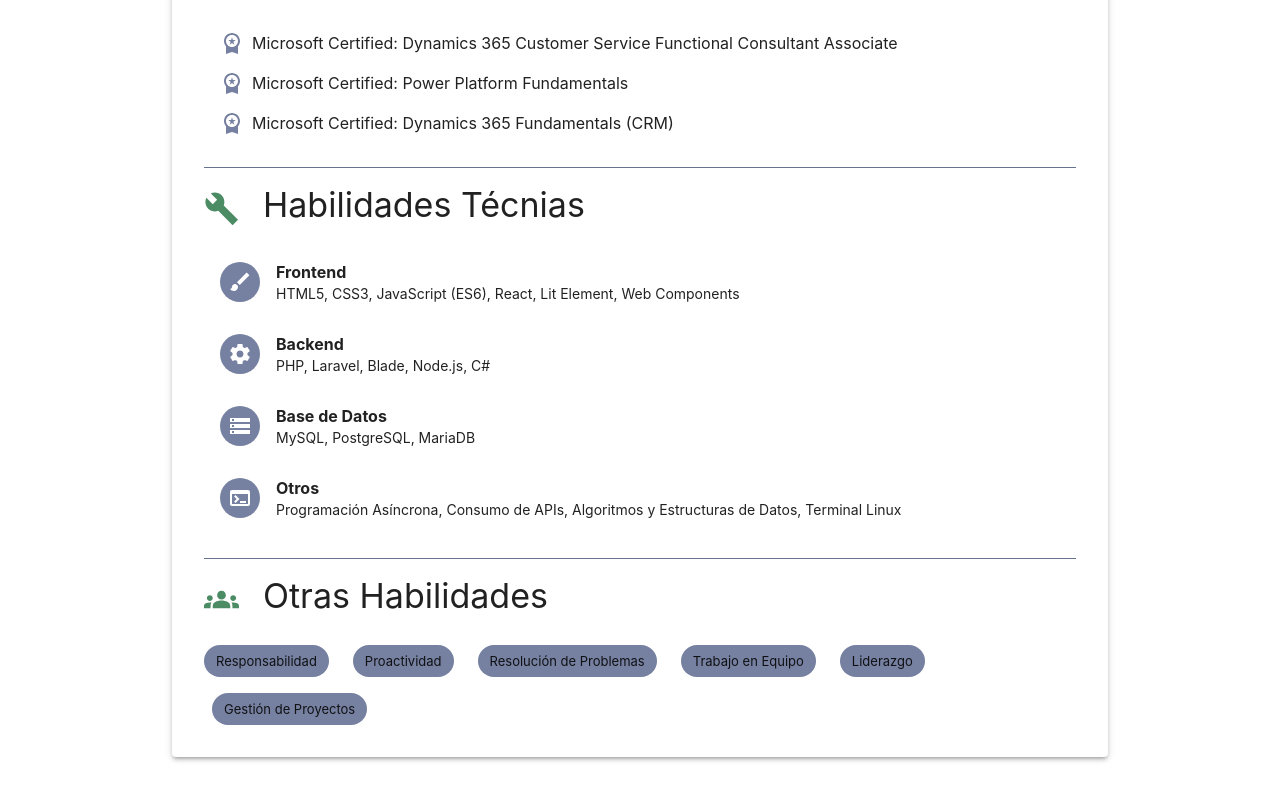
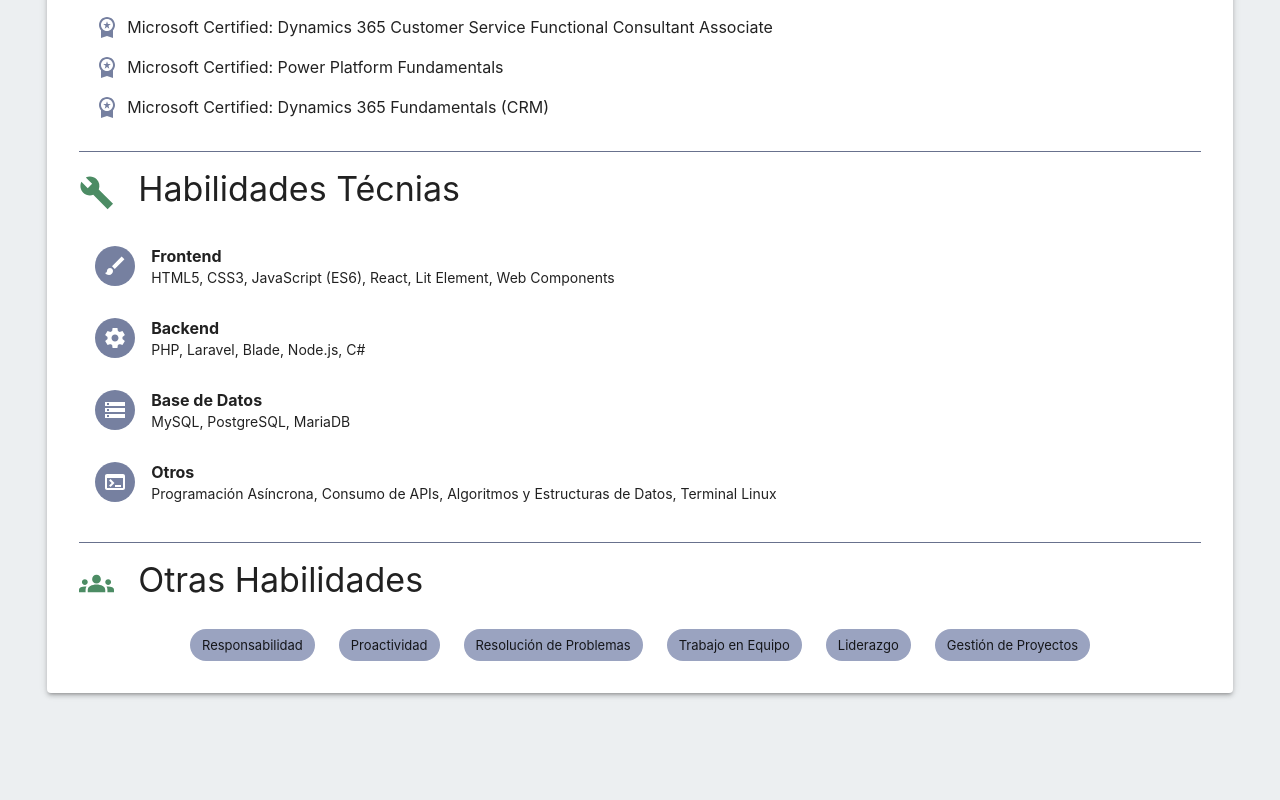
Before and after one commit to Edvalz/Portafolio, a Next.js app: page /cv in a window 1280 px wide. Shown: the part 1002-1802 px from the top of the page. After the commit the page ends 1743 px from the top, so only its background shows below. Built offline with nearby package versions, Linux system fonts and the light colour scheme.

Commit message:
fix: se arreglan algunos detalles antes de comenzar con el diseño de la vista y se agrega la / al header

```diff
--- a/app/cv/ExperienceItem.tsx
+++ b/app/cv/ExperienceItem.tsx
@@ -49,7 +49,7 @@
           alignItems="center"
           sx={{ width: "100%" }}
         >
-          <Typography variant="body1" sx={{ textAlign: "left", width: "30%" }}>
+          <Typography variant="body1" sx={{ textAlign: "left", width: "45%" }}>
             {icon}
             {title}
           </Typography>
--- a/app/cv/SoftItem.tsx
+++ b/app/cv/SoftItem.tsx
@@ -15,7 +15,7 @@
       sx={{ mt: 2, flexWrap: "wrap", gap: 2 }}
     >
       {skills.map((skill, index) => (
-        <Chip key={index} label={skill} sx={{ bgcolor: "primary.main" }} />
+        <Chip key={index} label={skill} sx={{ bgcolor: "primary.light" }} />
       ))}
     </Stack>
   );
--- a/app/cv/page.tsx
+++ b/app/cv/page.tsx
@@ -62,10 +62,10 @@
           display: "flex",
           flexDirection: "column",
           alignItems: "center",
-          width: "75%",
-          maxWidth: "1000px",
+          width: "95%",
+          //*maxWidth: "1000px",*/
           p: 4,
-          mt: 4,
+          mt: 2,
           mb: 4,
           "@media print": {
             width: "100%",
--- a/app/globals.css
+++ b/app/globals.css
@@ -1,5 +1,5 @@
 :root {
-  --background: #ffffff;
+  --background: #eceff1;
   --foreground: #171717;
 }
 
@@ -13,7 +13,6 @@
 html,
 body {
   max-width: 100vw;
-  overflow-x: hidden;
 }
 
 body {
--- a/app/header/header.tsx
+++ b/app/header/header.tsx
@@ -19,6 +19,7 @@
 const pages = [
   { label: "Curriculum", href: "/cv" },
   { label: "Proyectos", href: "#" },
+  { label: "Hobbies", href: "/hobbies" },
 ];
 
 function ResponsiveAppBar() {
@@ -95,7 +96,9 @@
               ))}
             </Menu>
           </Box>
-          <WorkIcon sx={{ display: { xs: "flex", md: "none" }, mr: 1 }} />
+          <Link href="/">
+            <WorkIcon sx={{ display: { xs: "flex", md: "none" }, mr: 1 }} />
+          </Link>
           <Typography
             variant="h5"
             noWrap
--- /dev/null
+++ b/app/hobbies/page.tsx
@@ -0,0 +1,6 @@
+"use client";
+import * as React from "react";
+
+export default function Hobbies() {
+  return <h1>Aquí van los hobbies</h1>;
+}
--- /dev/null
+++ b/app/proyects/page.tsx
@@ -0,0 +1,6 @@
+"use client";
+import * as React from "react";
+
+export default function Proyects() {
+  return <h1>Aquí van los hobbies</h1>;
+}
```
Also changed, not shown: app/page.tsx (+17 -6 lines).
